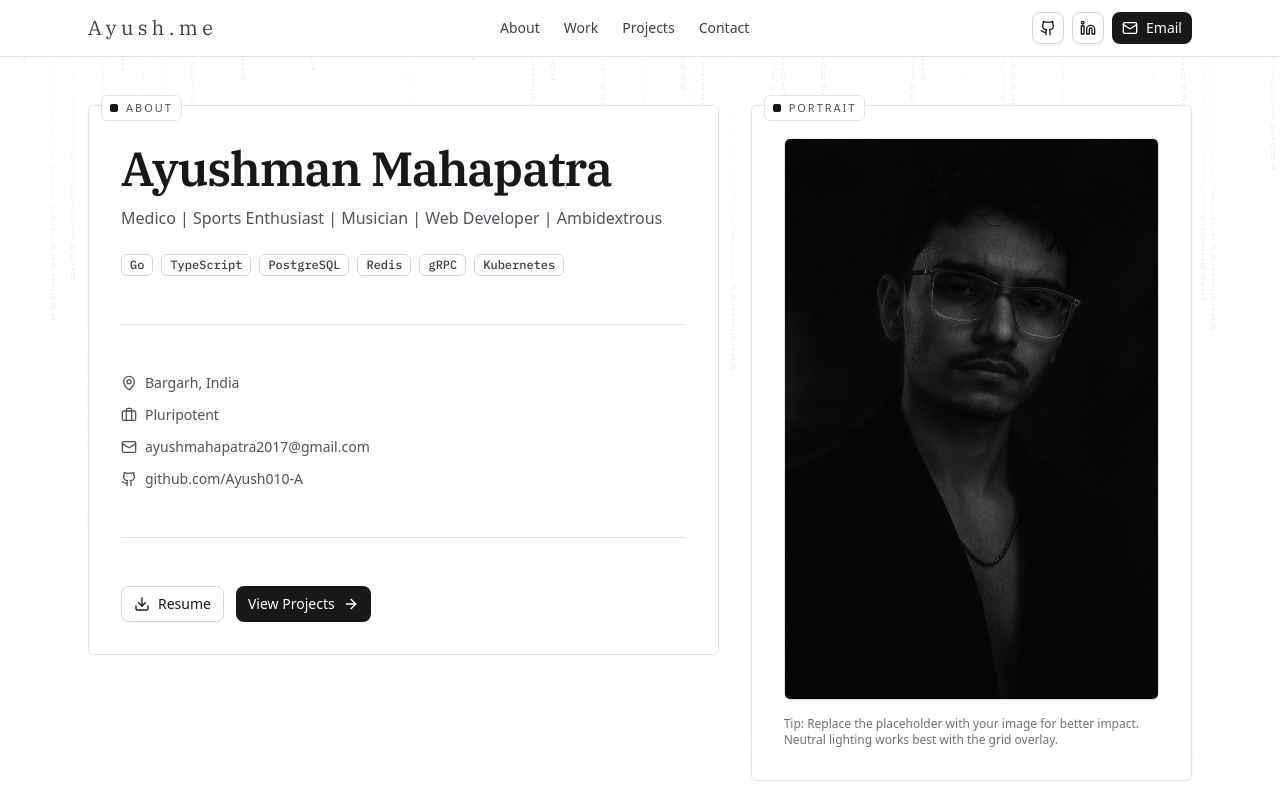
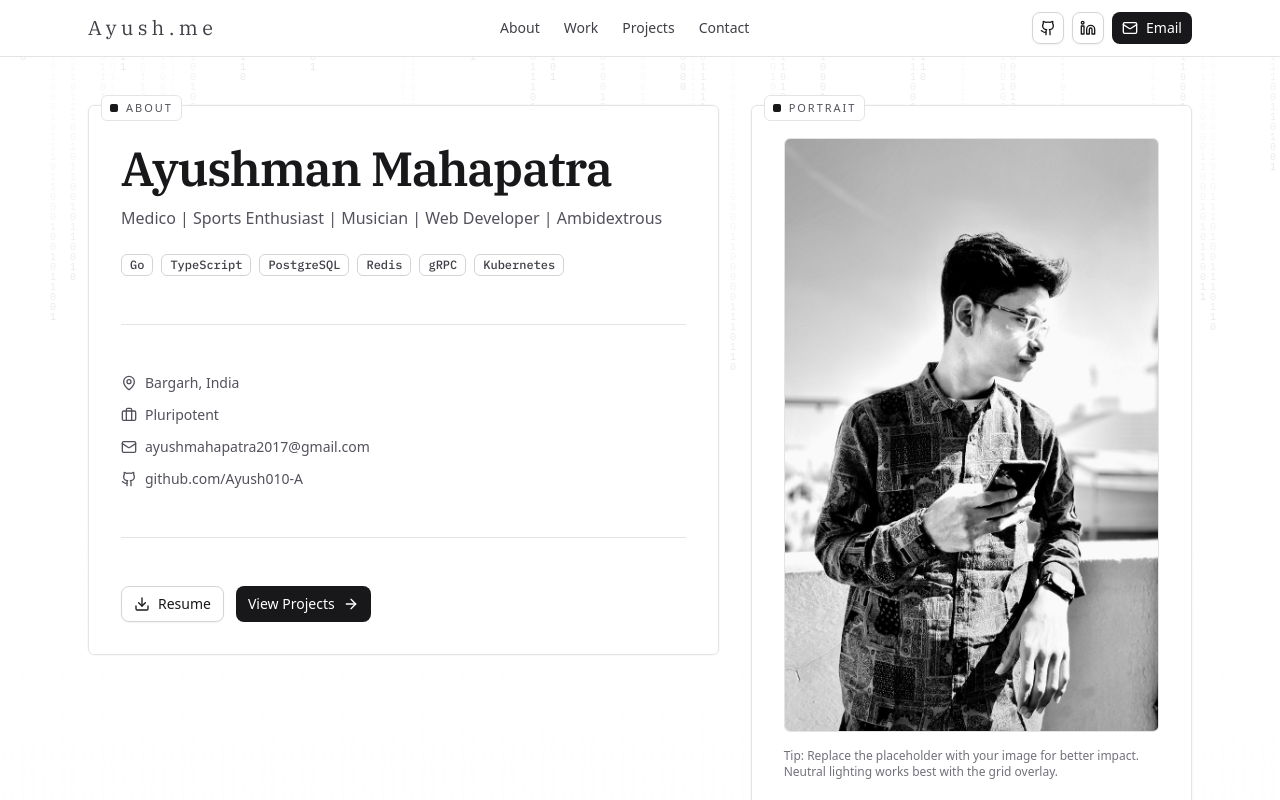
Before and after one commit to Ayush010-A/ayush-personal-website, a Next.js app: page / in a window 1280 px wide. Shown: the top 800 px of the page. Built offline with nearby package versions, Linux system fonts and the light colour scheme.

Commit message:
Update page.tsx

```diff
--- a/app/page.tsx
+++ b/app/page.tsx
@@ -257,7 +257,7 @@ export default function Page() {
                                         }}
                                     />
                                     <Image
-                                        src="/IMG.jpg"
+                                        src="/img3.jpg"
                                         alt="Portrait of the backend engineer"
                                         width={900}
                                         height={680}
```
